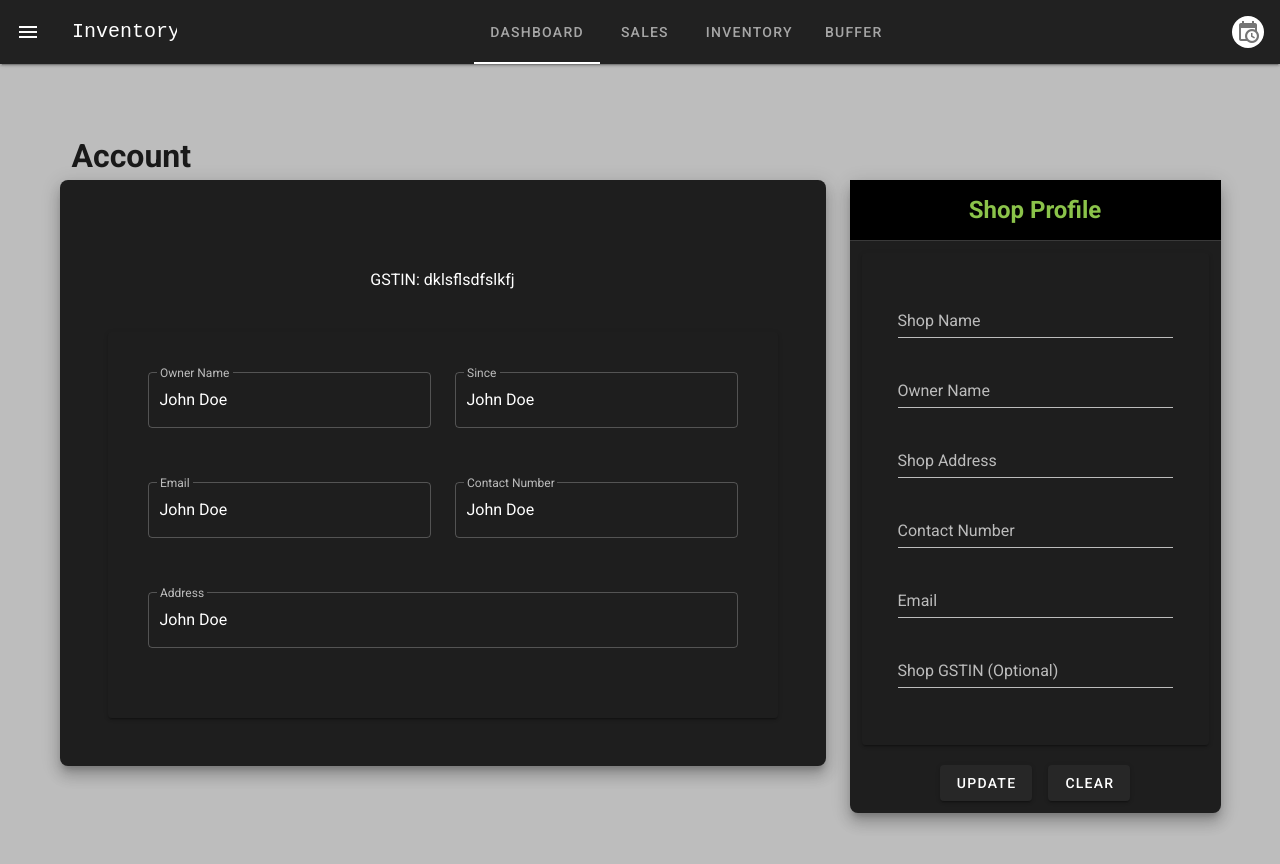
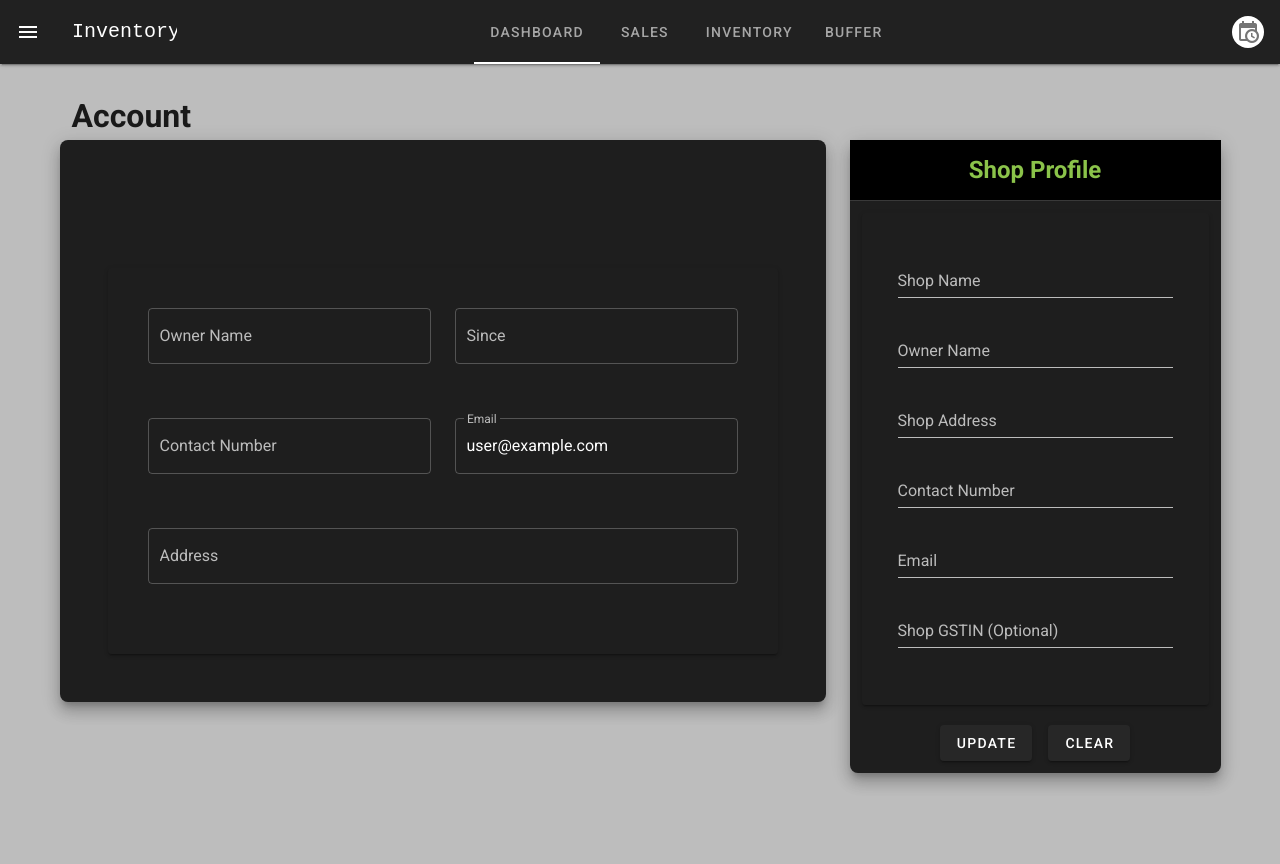
Before and after one commit to Satyam-Raj/restaurant, a Vue app: page /account in a window 1280 px wide. Built offline with nearby package versions, Linux system fonts and the light colour scheme; no server answers; sample sign-in values are in the browser's storage; what vuefire would draw is missing.

Commit message:
security update

```diff
--- a/src/views/Account.vue
+++ b/src/views/Account.vue
@@ -93,7 +93,7 @@
     </v-navigation-drawer>
 
 
-    <v-main class="grey lighten-1 pt-14">
+    <v-main class="grey lighten-1 pt-4">
       <v-container>
         <h1 class="pl-3">Account</h1>
         <v-row>
@@ -120,13 +120,13 @@
 
             >
                 <h1
-                  class="text-center pa-5"
+                  class="text-center blue--text  pa-5"
                 >
-                {{profileList.name}}
+                {{profile.name}}
                 </h1>
               </div>
               <body class="text-center">
-                GSTIN:  dklsflsdfslkfj<br>
+                {{profile.gst}}
               </body>
 
               <v-card class="pa-10 mt-10 text-center">
@@ -139,7 +139,7 @@
                     sm="6"
                   >
                     <v-text-field
-                      value="John Doe"
+                      v-model="profile.owner"
                       label="Owner Name"
                       outlined
                       readonly
@@ -151,7 +151,7 @@
                     sm="6"
                   >
                     <v-text-field
-                      value="John Doe"
+                      v-model="user.metadata.creationTime"
                       label="Since"
                       outlined
                       readonly
@@ -163,8 +163,8 @@
                     sm="6"
                   >
                     <v-text-field
-                      value="John Doe"
-                      label="Email"
+                      v-model="profile.contact"
+                      label="Contact Number"
                       outlined
                       readonly
                     ></v-text-field>
@@ -175,8 +175,8 @@
                     sm="6"
                   >
                     <v-text-field
-                      value="John Doe"
-                      label="Contact Number"
+                      v-model="user.email"
+                      label="Email"
                       outlined
                       readonly
                     ></v-text-field>
@@ -187,7 +187,7 @@
                     sm="12"
                   >
                     <v-text-field
-                      value="John Doe"
+                      v-model="profile.address"
                       label="Address"
                       outlined
                       readonly
@@ -261,9 +261,9 @@
                         label="Owner Name"
                         v-model="shop.owner"
                         :rules="[
-                        v => !!v || 'Shop Name is required',
-                        v => v.length <= 30 || 'Shop Name must be less than 30 characters',
-                        v => v.length >= 3 || 'Shop Name must be greater than 3 characters',
+                        v => !!v || 'Owner Name is required',
+                        v => v.length <= 30 || 'Owner Name must be less than 30 characters',
+                        v => v.length >= 3 || 'Owner Name must be greater than 3 characters',
                         ]"
                         required
                       ></v-text-field>
@@ -301,13 +301,15 @@
                         v-model="shop.gst"
                         :rules="
                         [
-                        v => /^[0-9]{2}[A-Z]{5}[0-9]{4}[A-Z]{1}[1-9A-Z]{1}Z[0-9A-Z]{1}$/.test(v) || 'Invalid GSTIN',
-                        v => v.length <= 15 || 'must be less than 15 characters',
+
+                          v => v.length <= 15 || 'Shop GSTIN must be less than 15 characters',
 
                         ]"
 
-                        required
+                        required = "false"
                       ></v-text-field>
+
+
 
                     </v-card-text>
                   </v-card>
@@ -357,6 +359,8 @@
   import firebase from 'firebase';
   import "firebase/auth";
   import { db } from '../main';
+// import firebase_admin from firebase
+
 
 
   export default {
@@ -364,7 +368,7 @@
     data: () => ({
 
       user : firebase.auth().currentUser,
-      profileList : {},
+      profile : {},
 
       drawer:false,
       group: null,
@@ -376,6 +380,8 @@
         email: '',
         gst: '',
       },
+
+
 
 
 
@@ -411,7 +417,6 @@
           gst,
         };
         db.collection('profile').doc(uid).set(shop);
-        this.$router.push('/sales');
 
 
 
@@ -446,8 +451,9 @@
 
 
     firestore() {
+      const user = firebase.auth().currentUser;
       return {
-      profileList:db.collection('profile').doc(this.user.uid).orderBy('id', 'desc')
+      profile:db.collection('profile').doc(user.uid)
 
       }
     },
--- a/src/views/Home.vue
+++ b/src/views/Home.vue
@@ -336,7 +336,7 @@
    import firebase from 'firebase';
    import "firebase/auth";
    import { db } from '../main';
-
+// import { sendEmailVerification } from 'firebase/auth';
 
 
 
@@ -360,8 +360,24 @@
     },
 
 
+
+
+// get isLoggedIn(): boolean {
+//     const user = this.userData;
+//     if(user === null || user === undefined) return false
+//     return user.emailVerified;
+//   }
+
+
+
 // login function
     async login() {
+
+        this.dialog = false
+        if ( this.x == 1 ) {
+
+
+
 
             firebase
             .auth()
@@ -377,12 +393,26 @@
                 }
             );
 
+        } else {
+            alert("Please verify your email first");
+
+
+        }
+
+
+
+
+
+
+
 
     },
 
 
 // register function
     async register() {
+
+    this.dialog_register = false
 
       firebase
       .auth()
@@ -398,19 +428,27 @@
 
               });
 
+              user.user.sendEmailVerification();
 
 
 
 
 
 
-          this.$router.push("/dashboard");
+
+
+
+
+
         },
           err => {
               alert(err.message);
           }
 
       );
+
+    //   const user = firebase.auth().currentUser;
+    //   await user.sendEmailVerification();
 
 
     },
@@ -429,6 +467,10 @@
 
         valid: true,
         valid_register: true,
+
+        x : 1,
+
+
 
         firstName: "",
         firstNameRules: [
```
Lines whose indentation alone changed are shown as unchanged.
